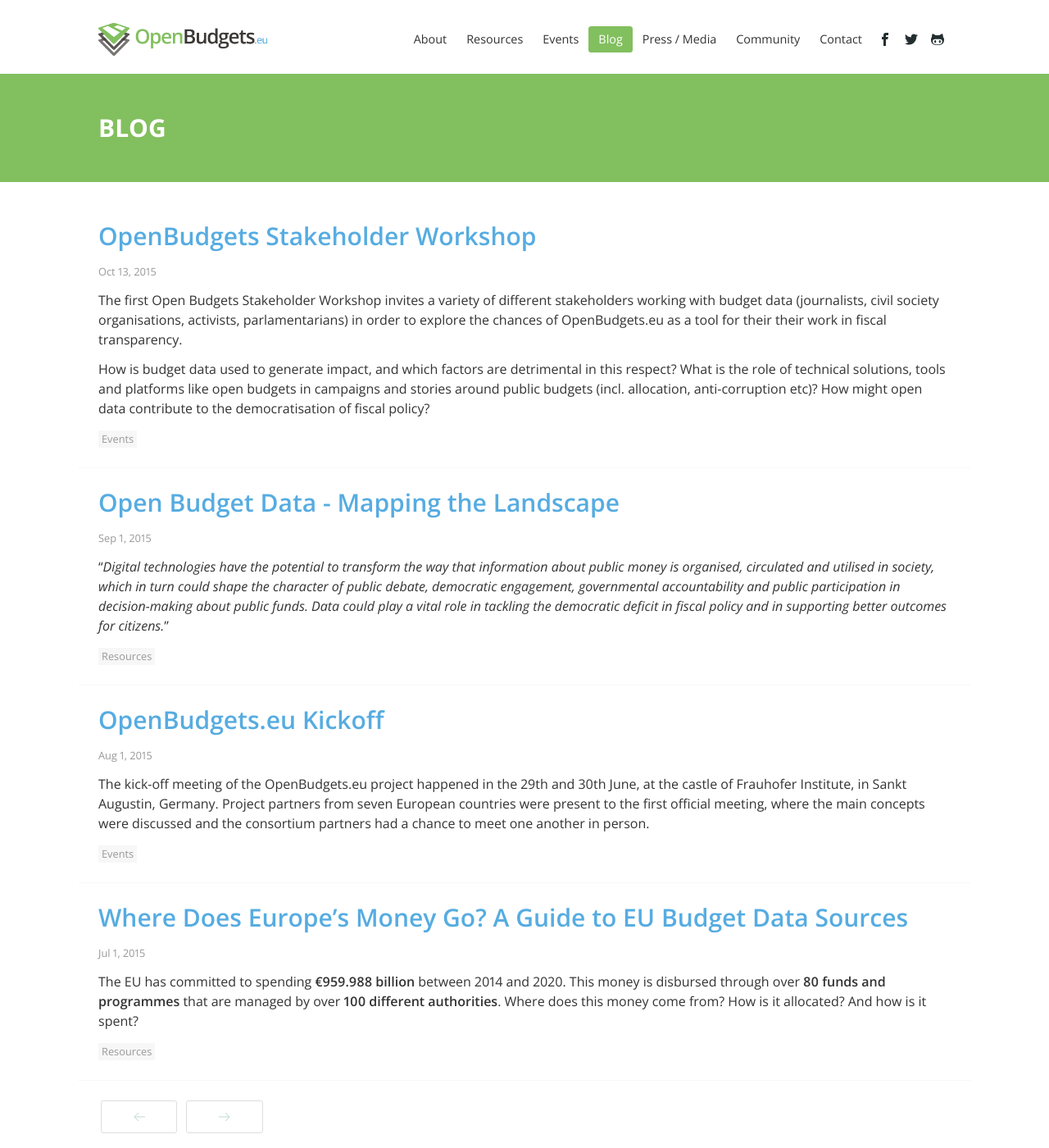
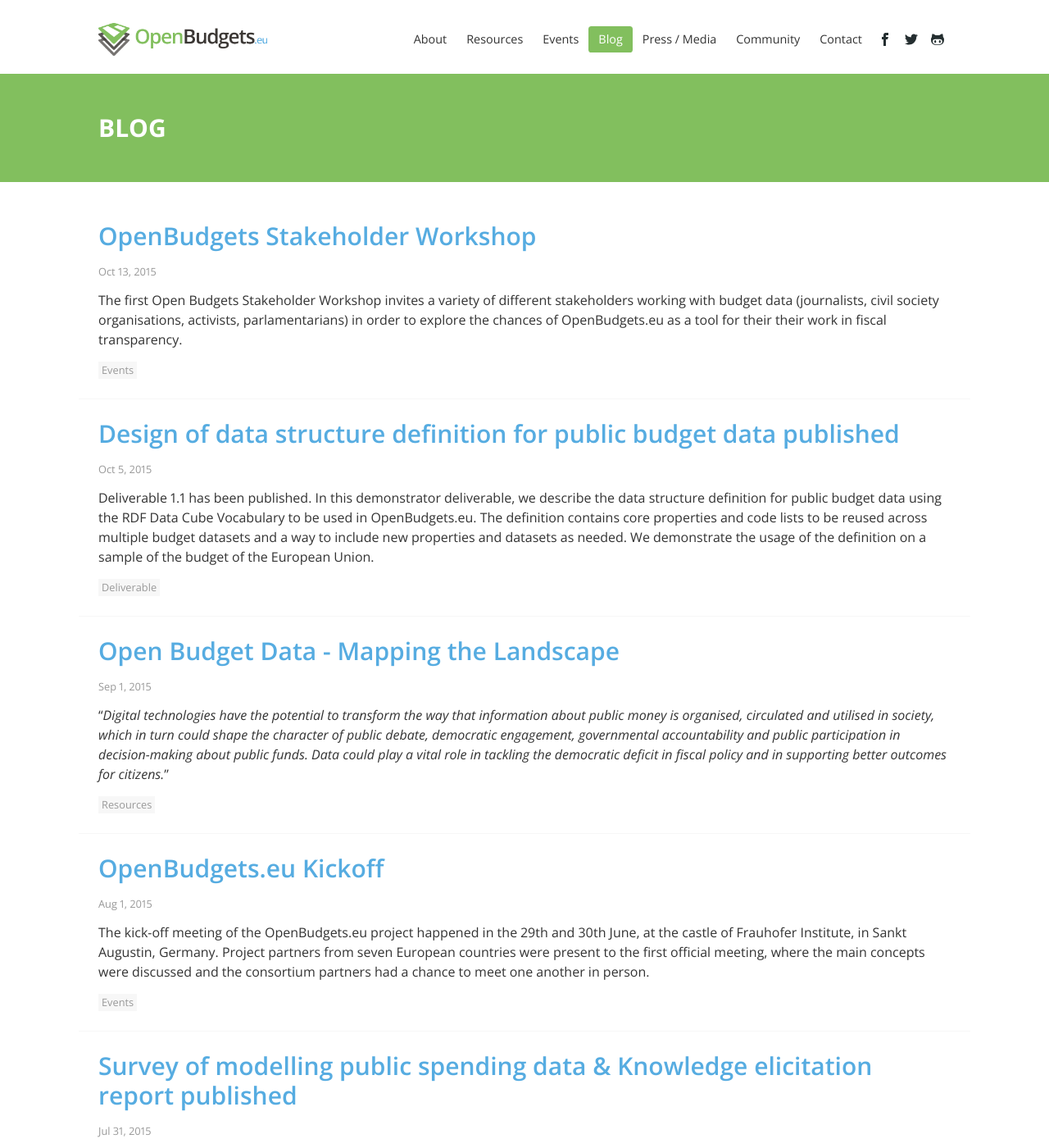
Before and after one commit to openbudgets/openbudgets.github.io, a Jekyll site: the page built from blog/index.html, in a window 1280 px wide and 1400 px high. Shown: the whole window at 82% size. Built offline with Jekyll 4.4.1, drawn with Linux system fonts in a browser that asks for light colours; nearby versions of some CDN libraries; the list of posts is cut into pages by our own code; some of the changed text lies outside the part shown.

Commit message:
added test blogposts for deliverables

```diff
--- /dev/null
+++ b/_posts/2015-07-31-D1.1-published.md
@@ -0,0 +1,9 @@
+---
+layout: post
+title:  Survey of modelling public spending data & Knowledge elicitation report published
+date:   2015-07-31
+categories: deliverable
+---
+Deliverable 1.1 has been published. The Goals of this deliverable are to provide an overview of the existing models, approaches and initiatives aimed at publishing budgetary data and to report on knowledge elicitation with domain experts and prospective users.
+
+The deliverable is structured into two respective sections: survey of modelling public spending data and knowledge elicitation report. Download the deliverable [here (910KB)]({{site.baseurl}}/assets/Deliverables/D1.1.pdf).
--- /dev/null
+++ b/_posts/2015-07-31-D1.2-published.md
@@ -0,0 +1,9 @@
+---
+layout: post
+title:  Design of data structure definition for public budget data published
+date:   2015-10-05
+categories: deliverable
+---
+Deliverable 1.1 has been published. In this demonstrator deliverable, we describe the data structure definition for public budget data using the RDF Data Cube Vocabulary to be used in OpenBudgets.eu. The definition contains core properties and code lists to be reused across multiple budget datasets and a way to include new properties and datasets as needed. We demonstrate the usage of the definition on a sample of the budget of the European Union.
+
+Download the deliverable [here (910KB)]({{site.baseurl}}/assets/Deliverables/D1.2.pdf).
--- a/about/deliverables.md
+++ b/about/deliverables.md
@@ -7,7 +7,7 @@
 
 | Work Package | Deliverable Name | Link |
 | - | ----------------------------------------------------------------------------- | -:|
-| WP1    | 	D1.1 **Survey of modelling public spending data & Knowledge elicitation report**. The goals of this deliverable are to provide an overview of the existing models, approaches and initiatives aimed at publishing budgetary data and to report on knowledge elicitation with domain experts and prospective users. The deliverable is structured into two respective sections: survey of modelling public spending data and knowledge elicitation report. | [Download (910KB)]({{site.baseurl}}/assets/Deliverables/D1.1.pdf) |
+| WP1    | 	D1.1 Survey of modelling public spending data & Knowledge elicitation report | [Download (910KB)]({{site.baseurl}}/assets/Deliverables/D1.1.pdf) |
 | 	 | D1.2 Design of data structure definition for public budget data | [Download (960KB)]({{site.baseurl}}/assets/Deliverables/D1.2.pdf) |
 |    | D1.3 Design of data structure definition for public spending data    |
 | 	 | D1.4 User documentation |
```
Also changed, not shown: _posts/2015-10-13-open-budgets-stakeholder-workshop.md (+5 -1 lines).
